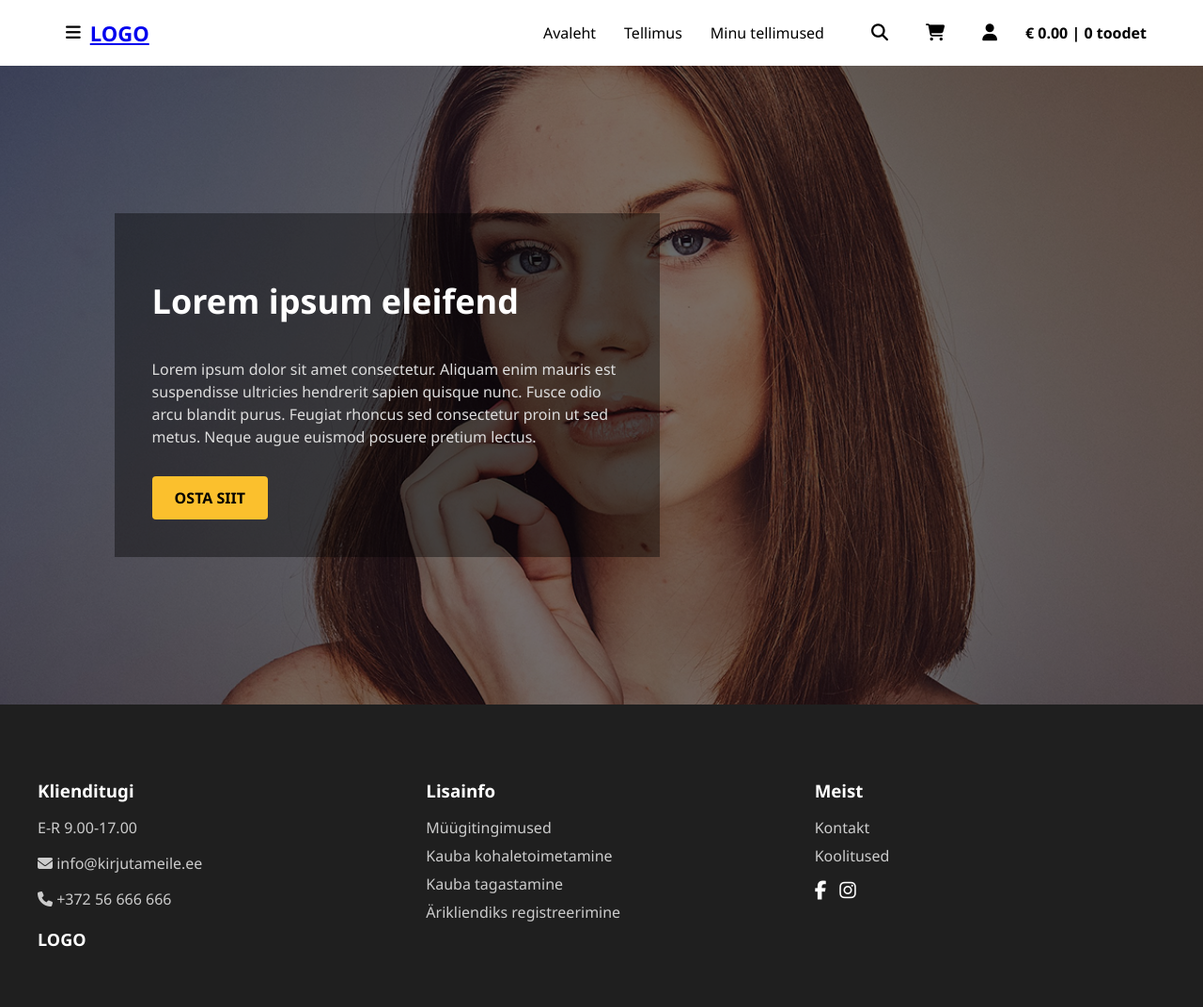
After one commit to MaarjaKo/Ordering_system, a PHP site: page /HTML/index.php in a window 1280 px wide. The commit adds this page. Shown: the whole page at 94% size. Run offline with PHP 8.4, Linux system fonts and the light colour scheme.

Commit message:
Uus versioon
Lisan nii, et header&footer oleks püsivad, siit saab vaikselt edasi minna ja koodi parandama/korrigeerima hakata

```diff
--- a/Homepage/CSS/style.css
+++ b/Homepage/CSS/style.css
@@ -3,16 +3,6 @@ body {
   font-family: 'Segoe UI', sans-serif;
   background-color: #fff;
   color: #fff;
-}
-
-.header {
-  display: flex;
-  justify-content: space-between;
-  align-items: center;
-  padding: 20px 40px;
-  background-color: #fff;
-  color: #000;
-  font-weight: bold;
 }
 
 .menu-icon i, .icons i {
@@ -21,12 +11,14 @@ body {
   cursor: pointer;
 }
 
-.logo {
-  font-size: 20px;
-  font-weight: 700;
-}
-
 .hero {
+  background: url('../images/Home.png') center/cover no-repeat;
+  min-height: 85vh;
+  display: flex;
+  align-items: center;
+  justify-content: flex-start;
+  padding-left: 5%;
+  padding-right: 5%;
   background: url('../images/Home.png') center/cover no-repeat;
   height: auto;
   min-height: 85vh;
@@ -34,35 +26,27 @@ body {
   align-items: center;
   position: relative;
 }
-
 .overlay {
-  background-color: rgba(0, 0, 0, 0.4);
-  padding: 40px;
-  max-width: 500px;
-  margin-left: 5%;
-  margin-bottom: 40px;
-}
-
-.overlay {
+  display: flex;
+  flex-direction: column;
+  justify-content: center;
+  align-items: flex-start;
   background-color: rgba(0, 0, 0, 0.4);
   padding: 40px;
   max-width: 500px;
   margin-left: 5%;
 }
-
 .overlay h1 {
   font-size: 36px;
   margin-bottom: 20px;
   color: #fff;
 }
-
 .overlay p {
   font-size: 16px;
   margin-bottom: 30px;
   line-height: 1.5;
   color: #ddd;
 }
-
 .cta-btn {
   background-color: #fbc02d;
   color: #000;
@@ -71,8 +55,7 @@ body {
   border-radius: 4px;
   font-weight: bold;
 }
-
-footer{
+footer {
   display: flex;
   flex-wrap: wrap;
   justify-content: space-around;
@@ -81,44 +64,75 @@ footer{
   color: #ccc;
   margin-top: 0;
 }
-
 .footer-col {
   flex: 1 1 250px;
   margin: 20px;
 }
-
 .footer-col h3 {
   color: #fff;
   margin-bottom: 10px;
 }
-
 .footer-col ul {
   list-style: none;
   padding: 0;
 }
-
 .footer-col ul li {
   margin-bottom: 8px;
 }
-
 .footer-col a {
   color: #ccc;
   text-decoration: none;
 }
-
 .footer-col a:hover {
   text-decoration: underline;
 }
-
 .social-icons i {
   font-size: 20px;
   margin-right: 10px;
   color: #fff;
 }
-
 .footer-logo {
   margin-top: 20px;
   font-weight: bold;
   font-size: 18px;
   color: white;
 }
+.header {
+  display: flex;
+  justify-content: space-between;
+  align-items: center;
+  padding: 20px 60px;
+  background-color: #fff;
+  color: #000;
+  font-weight: bold;
+  position: relative;
+}
+
+.logo {
+  font-size: 22px;
+  font-weight: 700;
+}
+
+.main-nav {
+  display: flex;
+  gap: 30px;
+  margin-left: auto;
+  margin-right: 40px;
+}
+
+.main-nav a {
+  text-decoration: none;
+  color: #000;
+  font-weight: 500;
+}
+
+.icons {
+  display: flex;
+  align-items: center;
+  gap: 20px;
+}
+
+.icons i {
+  font-size: 18px;
+  cursor: pointer;
+}
--- /dev/null
+++ b/Homepage/HTML/index.php
@@ -0,0 +1,24 @@
+<!DOCTYPE html>
+<html lang="et">
+<head>
+  <meta charset="UTF-8" />
+  <meta name="viewport" content="width=device-width, initial-scale=1.0"/>
+  <title>Avaleht</title>
+  <link rel="stylesheet" href="../CSS/style.css" />
+  <link rel="stylesheet" href="https://cdnjs.cloudflare.com/ajax/libs/font-awesome/6.5.0/css/all.min.css">
+</head>
+<body>
+  <?php include '../PHP/partials/header.php'; ?>
+
+  <section class="hero">
+    <div class="overlay">
+      <h1>Lorem ipsum eleifend</h1>
+      <p>Lorem ipsum dolor sit amet consectetur. Aliquam enim mauris est suspendisse ultricies hendrerit sapien quisque nunc.
+      Fusce odio arcu blandit purus. Feugiat rhoncus sed consectetur proin ut sed metus. Neque augue euismod posuere pretium lectus.</p>
+      <a href="#" class="cta-btn">OSTA SIIT</a>
+    </div>
+  </section>
+
+  <?php include '../PHP/partials/footer.php'; ?>
+</body>
+</html>
--- /dev/null
+++ b/Homepage/PHP/partials/footer.php
@@ -0,0 +1,29 @@
+<footer class="footer">
+  <div class="footer-col">
+    <h3>Klienditugi</h3>
+    <p>E-R 9.00-17.00</p>
+    <p><i class="fas fa-envelope" aria-hidden="true"></i> info@kirjutameile.ee</p>
+    <p><i class="fas fa-phone" aria-hidden="true"></i> +372 56 666 666</p>
+    <div class="footer-logo">LOGO</div>
+  </div>
+  <div class="footer-col">
+    <h3>Lisainfo</h3>
+    <ul>
+      <li><a href="#">Müügitingimused</a></li>
+      <li><a href="#">Kauba kohaletoimetamine</a></li>
+      <li><a href="#">Kauba tagastamine</a></li>
+      <li><a href="#">Ärikliendiks registreerimine</a></li>
+    </ul>
+  </div>
+  <div class="footer-col">
+    <h3>Meist</h3>
+    <ul>
+      <li><a href="#">Kontakt</a></li>
+      <li><a href="#">Koolitused</a></li>
+    </ul>
+    <div class="social-icons">
+      <i class="fab fa-facebook-f" aria-hidden="true" aria-label="Facebook"></i>
+      <i class="fab fa-instagram" aria-hidden="true" aria-label="Instagram"></i>
+    </div>
+  </div>
+</footer>
--- /dev/null
+++ b/Homepage/PHP/partials/header.php
@@ -0,0 +1,19 @@
+<header class="header">
+  <div class="menu-icon" aria-label="Menüü">
+    <i class="fas fa-bars" aria-hidden="true"></i>
+  </div>
+  <div class="logo">
+    <a href="../HTML/index.php" aria-label="Avaleht">LOGO</a>
+  </div>
+  <nav class="main-nav">
+    <a href="../HTML/index.php">Avaleht</a>
+    <a href="../HTML/tellimus.php">Tellimus</a>
+    <a href="#">Minu tellimused</a>
+  </nav>
+  <div class="icons">
+    <i class="fas fa-search" aria-hidden="true" aria-label="Otsi"></i>
+    <i class="fas fa-shopping-cart" aria-hidden="true" aria-label="Ostukorv"></i>
+    <i class="fas fa-user" aria-hidden="true" aria-label="Konto"></i>
+    <span id="cart-summary">€ 0.00 | 0 toodet</span>
+  </div>
+</header>
```
Also changed, not shown: Homepage/HTML/home.html (deleted, +0 -60 lines).
